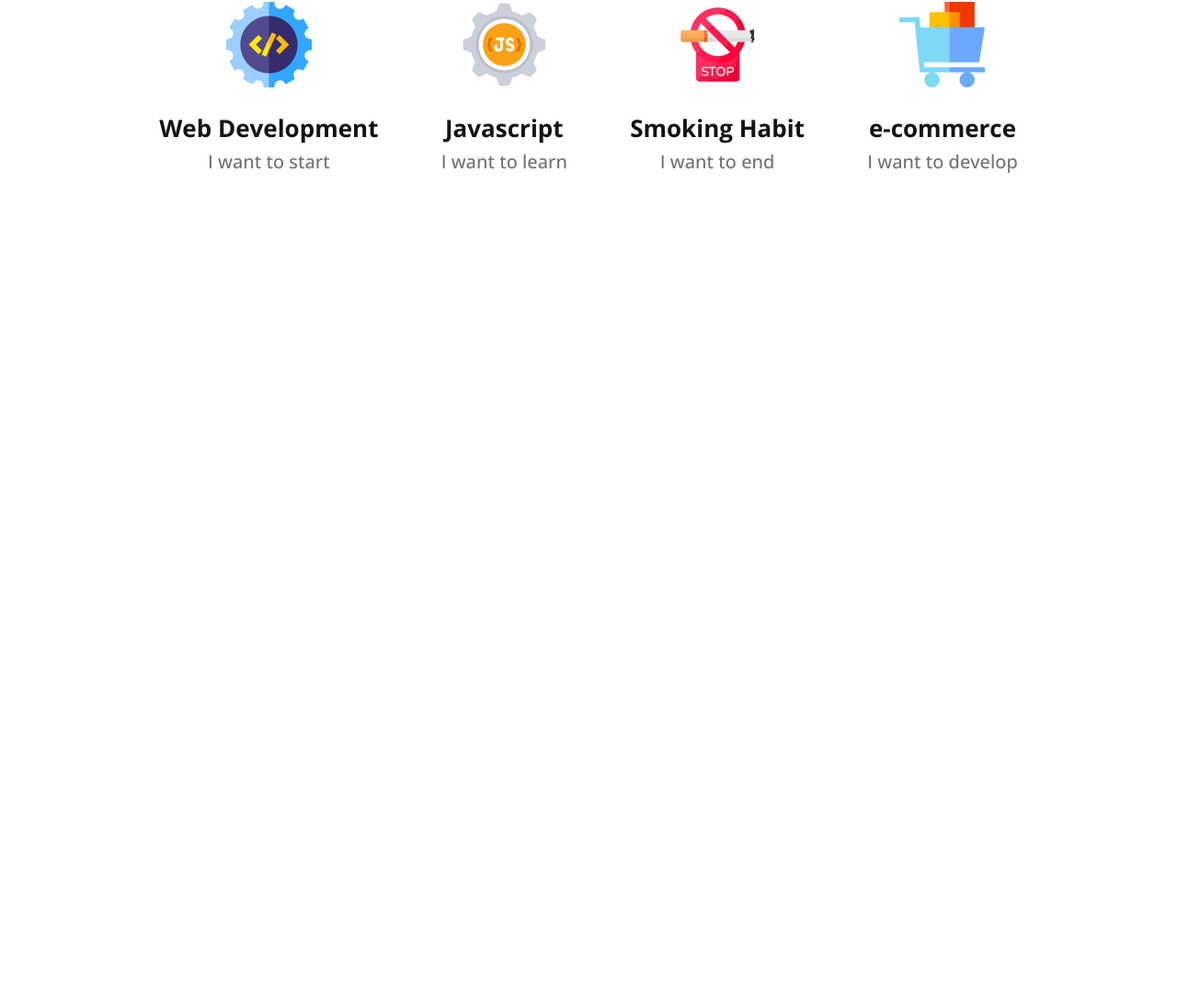
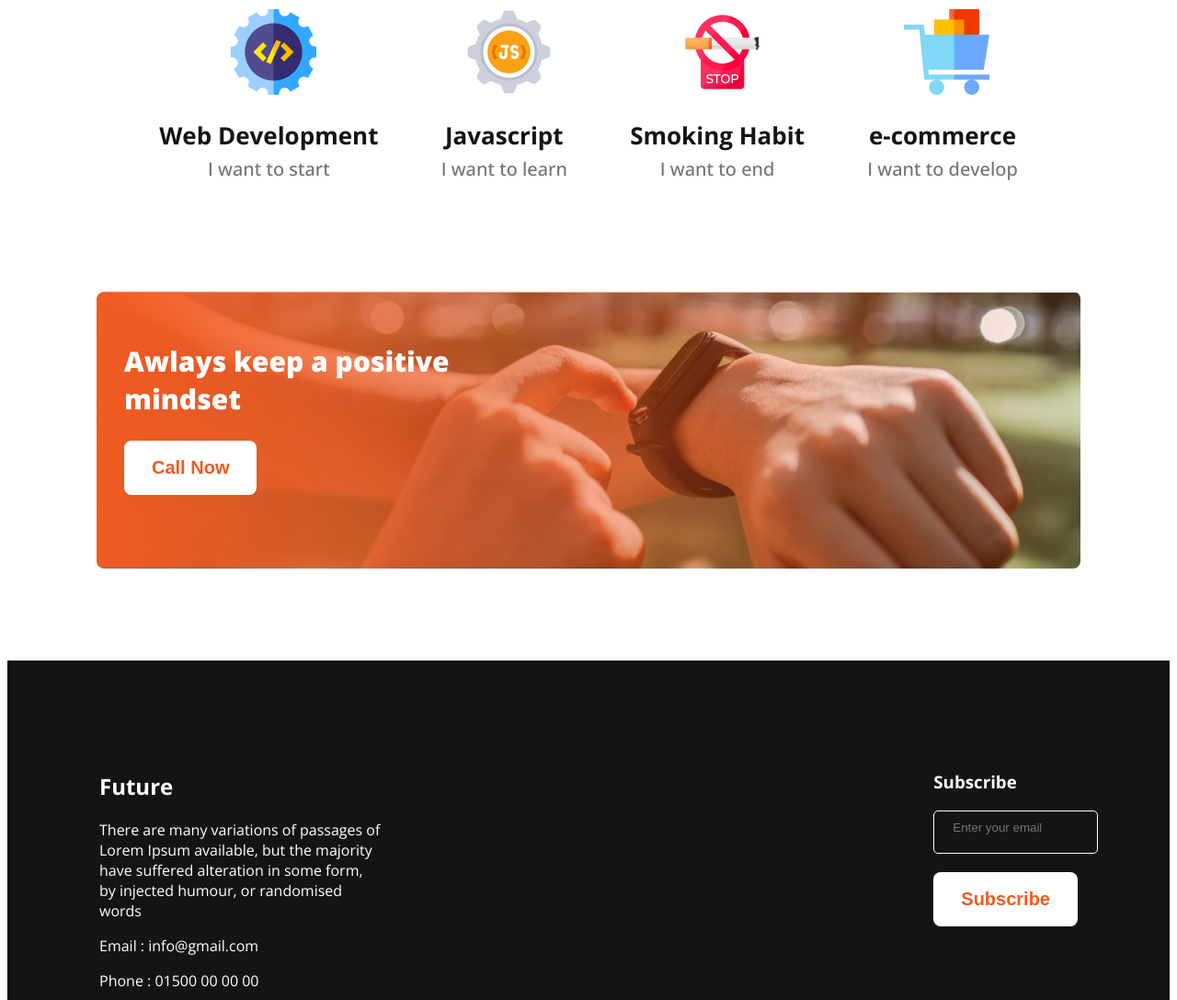
Before and after one commit to kajkam-nai/New-year-new-me, a plain HTML site: page index.html in a window 1280 px wide. Shown: the part 1595-2682 px from the top of the page at 92% size. Before the commit the page ends 1904 px from the top, so only its background shows below. Drawn offline with nearby package versions, Linux system fonts and the light colour scheme.

Commit message:
added footer with background pic

```diff
--- a/index.html
+++ b/index.html
@@ -72,9 +72,39 @@
                 </div>
             </div>
         </section>
+        <section>
+            <div class="background">
+                <div class="background-text">
+                    <h2 class="main-title white">Awlays keep a positive mindset</h2>
+                    <button class="primary-button back-button">Call Now</button>
+                </div>
+
+            </div>
+        </section>
     </main>
     <footer>
+        <div class="footer-content">
+            <div class="footer-text">
+                <h2 class="footer-title">Future</h2>
+                <p class="footer-t">There are many variations of passages of Lorem Ipsum available, but the majority
+                    have suffered alteration in some form,
+                    by injected humour, or randomised words</p>
+                <p class="footer-t">Email : info@gmail.com</p>
+                <p class="footer-t">Phone : 01500 00 00 00</p>
 
+                <a href=""><img src="images/icons/twitter.png" alt=""></a>
+                <a href=""><img src="images/icons/youtube.png" alt=""></a>
+                <a href=""><img src="images/icons/fb.png" alt=""></a>
+            </div>
+            <div class="Contact">
+                <h3>Subscribe</h3>
+                <div class="input">
+                    <input class="name" type="email" name="" id="" placeholder="Enter your email">
+                    <br>
+                    <button class="primary-button back-button">Subscribe</button>
+                </div>
+            </div>
+        </div>
     </footer>
 </body>
 
--- a/styles/new-year.css
+++ b/styles/new-year.css
@@ -33,6 +33,8 @@ header{
     padding: 18px 30px;
     border-radius: 8px;
     border: 0;
+    font-size: 20px;
+    font-weight: 600;
 }
 
 main{
@@ -64,6 +66,7 @@ main{
     display: flex;
     justify-content: space-evenly;
     text-align: center;
+    margin-bottom: 100px;
 }
 .main-topic{
     color: #151414;
@@ -77,3 +80,50 @@ main{
     font-size: 20px;
     margin-top: 5px;
 }
+
+.background{
+    background-image: url('../images/gradient3.png'),url('../images/watch.png');
+    padding-bottom: 80px;
+    border-radius: 8px;
+}
+.background-text{
+     padding: 30px 0 0 30px;
+     width: 450px;
+}
+
+.white{
+    color: white;
+}
+.back-button{
+    color: #F15B22;
+    background-color: white;
+}
+footer{
+    background-color: #151414;
+    padding: 100px;
+    color: white;
+}
+.footer-content{
+    display: flex;
+}
+.footer-text{
+    width: 485px;
+    margin-right: 600px;
+}
+.contact{
+    /* width: 700px; */
+
+}
+.name{
+    width: 100%;
+    padding: 10px 0 20px 20px;
+    margin-bottom: 20px;
+    background-color: #151414;
+    color: white;
+    border: 1px solid white;
+    border-radius: 5px;
+}
+
+a{
+    margin-left: 10px;
+}
```
